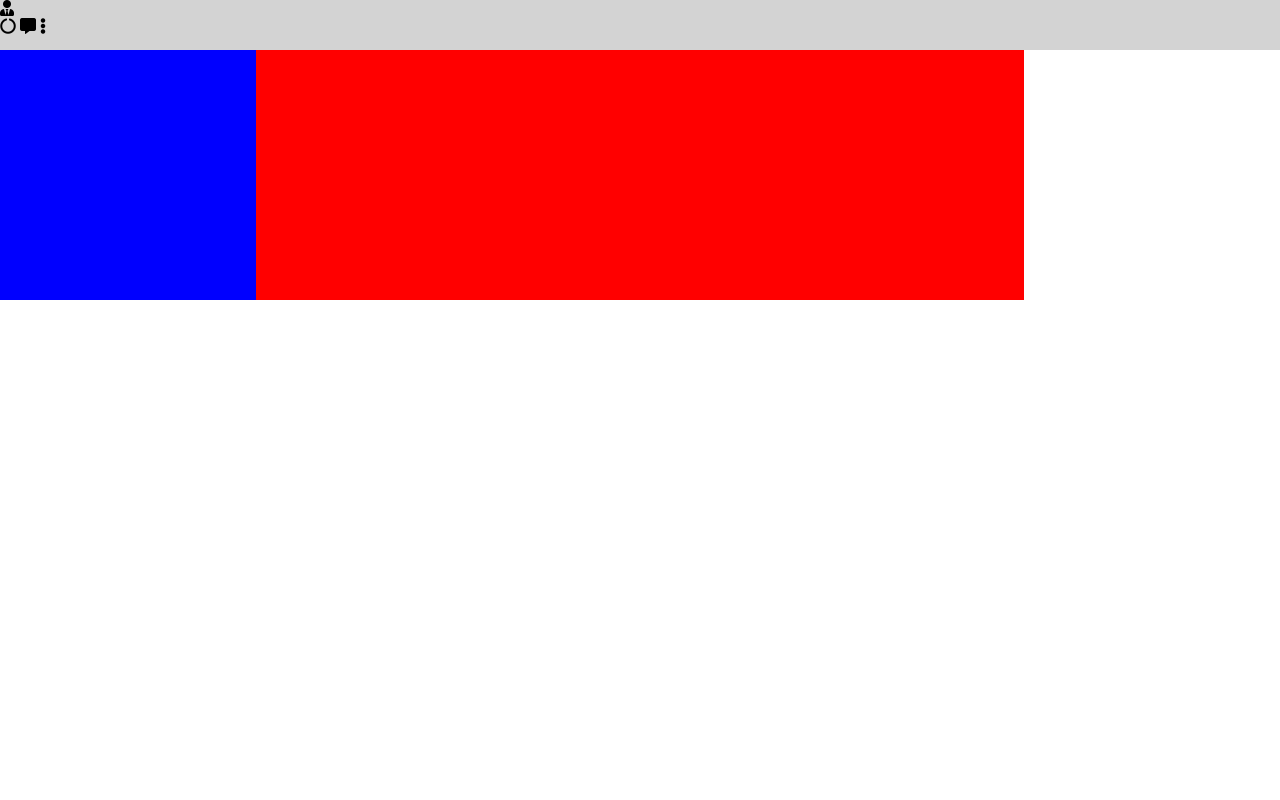
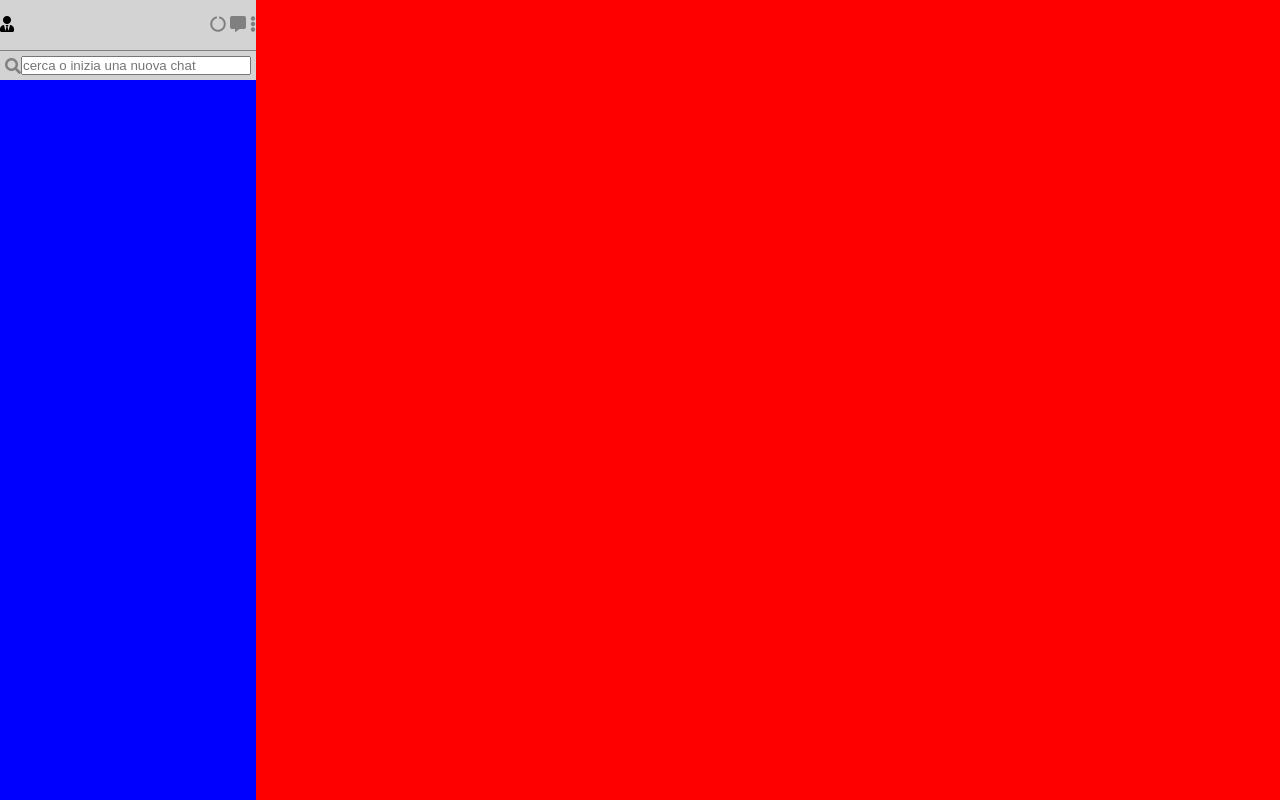
Before and after one commit to emanuele5180/js-html-css-boolzap, a plain HTML site: page index.html in a window 1280 px wide. Drawn offline with nearby package versions, Linux system fonts and the light colour scheme.

Commit message:
left start

```diff
--- a/css/master.css
+++ b/css/master.css
@@ -3,6 +3,10 @@
   padding: 0;
   box-sizing: border-box;
 
+}
+
+a i {
+  color: grey;
 }
 
 /* clearfix */
@@ -16,28 +20,50 @@
 .section-left{
   float: left;
   width: 20%;
-  min-height: 300px;
+  height: 100vh;
   background-color: blue;
-  position: fixed;
   display:flex;
-  flex-direction: row;
-  justify-content: space-between;
+  flex-direction: column;
+
+
 }
 .section-right{
   float: left;
   width: 80%;
-  min-height: 300px;
+  min-height: 100vh;
   background-color: red;
 }
 
 /* sezione sinistra */
 
 .headbar-left{
-  position: fixed;
   width: 100%;
   height: 50px;
   background-color: lightgrey;
-  z-index: 99;
+  display:flex;
+  flex-direction: row;
+  justify-content: space-between;
+  align-items: center;
 
 
 }
+
+.cerca {
+  height: 30px;
+  width: 100%;
+  background-color: lightgrey;
+  border-top: 1px grey solid;
+  padding: 5px;
+  display: flex;
+  flex-direction: row;
+  align-items: center;
+}
+
+.cerca i{
+  color: grey;
+  /* background-color: white; */
+}
+
+.cerca input {
+  width: 100%;
+}
--- a/index.html
+++ b/index.html
@@ -18,17 +18,16 @@
           </div>
 
           <div class="headbar-icons-right">
-            <i class="fas fa-circle-notch"></i>
-            <i class="fas fa-comment-alt"></i>
-            <i class="fas fa-ellipsis-v"></i>
-
+            <a href="#"><i class="fas fa-circle-notch"></i></a>
+            <a href="#"><i class="fas fa-comment-alt"></i></a>
+            <a href="#"><i class="fas fa-ellipsis-v"></i></a>
           </div>
 
         </div>
 
         <div class="cerca">
-          <input type="text" name="search" value="">
-
+          <i class="fas fa-search"></i>
+          <input type="text" name="search" value="" placeholder="cerca o inizia una nuova chat">
         </div>
 
         <div class="friends">
```
